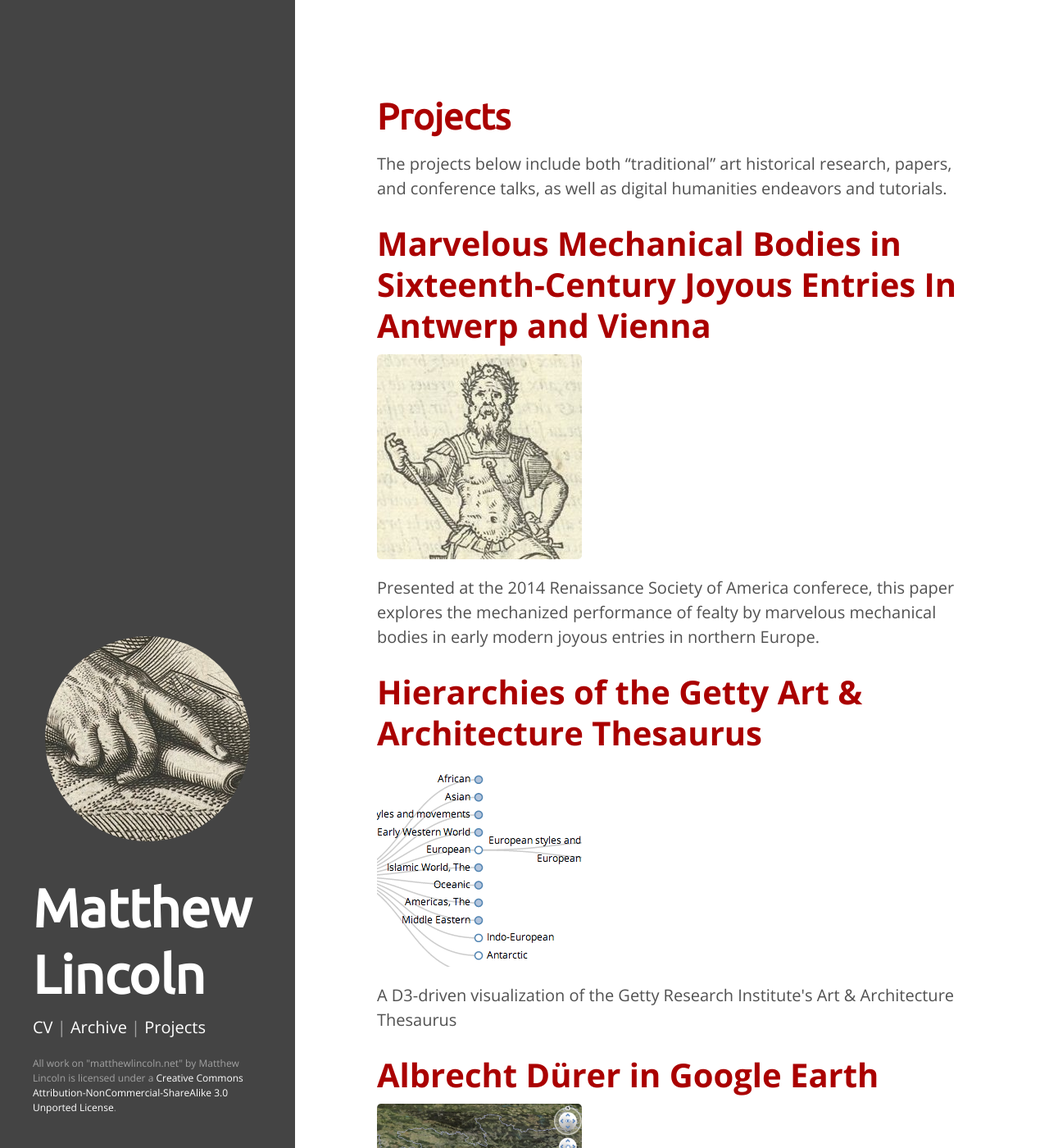
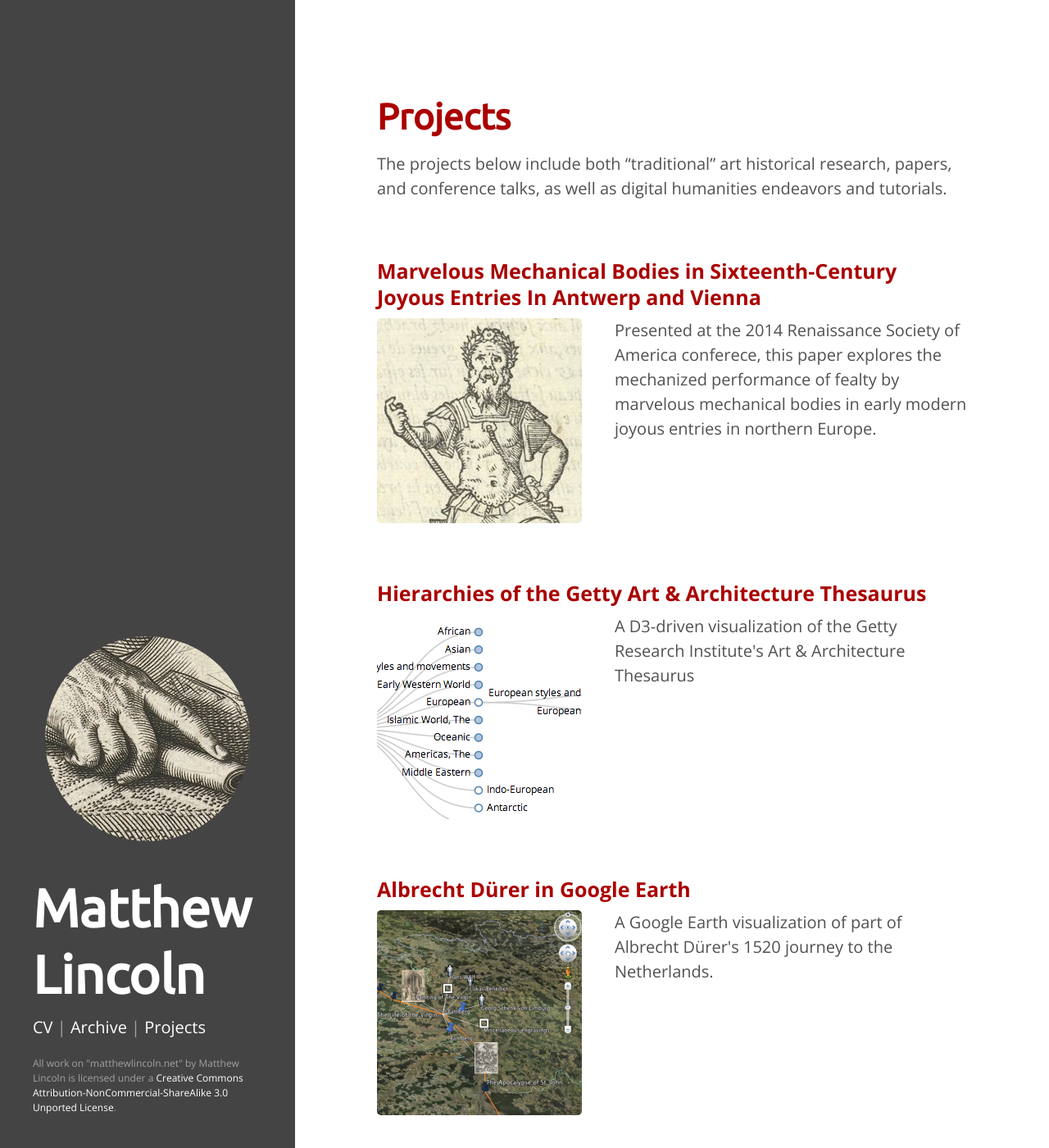
Before and after one commit to mdlincoln/mdlincoln.github.io, a Jekyll site: the page built from projects/index.markdown, in a window 1280 px wide and 1400 px high. Shown: the whole window at 82% size. Built offline with Jekyll 4.4.1, drawn with Linux system fonts in a browser that asks for light colours.

Commit message:
Display project entries with enough space

```diff
--- a/assets/css/poole.css
+++ b/assets/css/poole.css
@@ -345,6 +345,16 @@ tbody tr:nth-child(odd) th {
   color: #9a9a9a;
 }
 
+div.toc {
+  display: inline-block;
+  margin: 1rem 0;
+}
+
+body img.avatar {
+  float: left;
+  margin: 0 2em 0 0;
+}
+
 /* Related posts */
 .related {
   padding-top: 2rem;
--- a/projects/index.markdown
+++ b/projects/index.markdown
@@ -9,7 +9,7 @@ The projects below include both "traditional" art historical research, papers, a
 <!-- Automatic project list generator -->
 {% for project in site.data.projects %}
 <div class="toc">
-<h1><a href="{{ project.url }}">{{ project.title }}</a></h1>
+<h3><a href="{{ project.url }}">{{ project.title }}</a></h3>
 <img src="{{ project.avatar }}" class="avatar" />
 <p>{{ project.snippet }}</p>
 </div>
```
